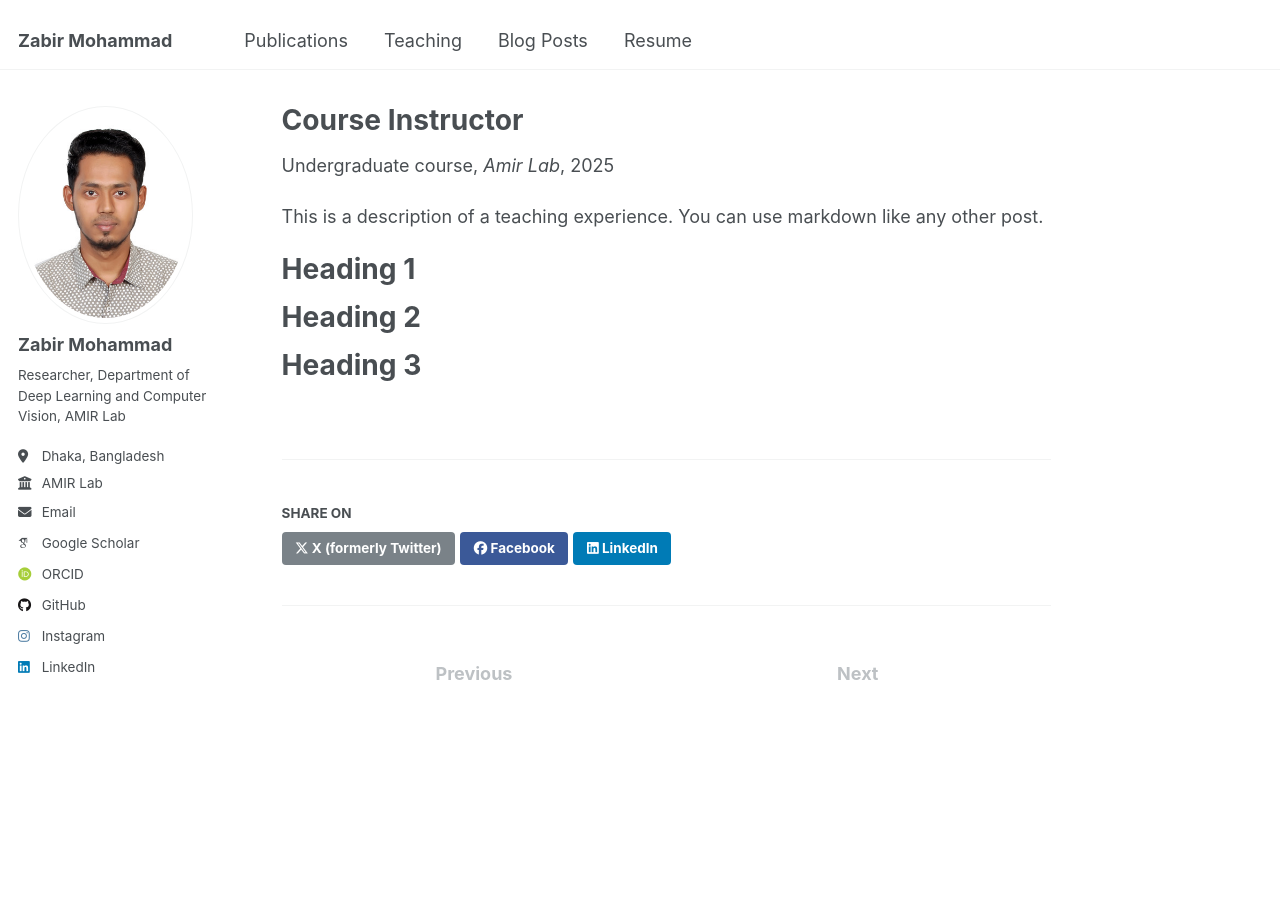
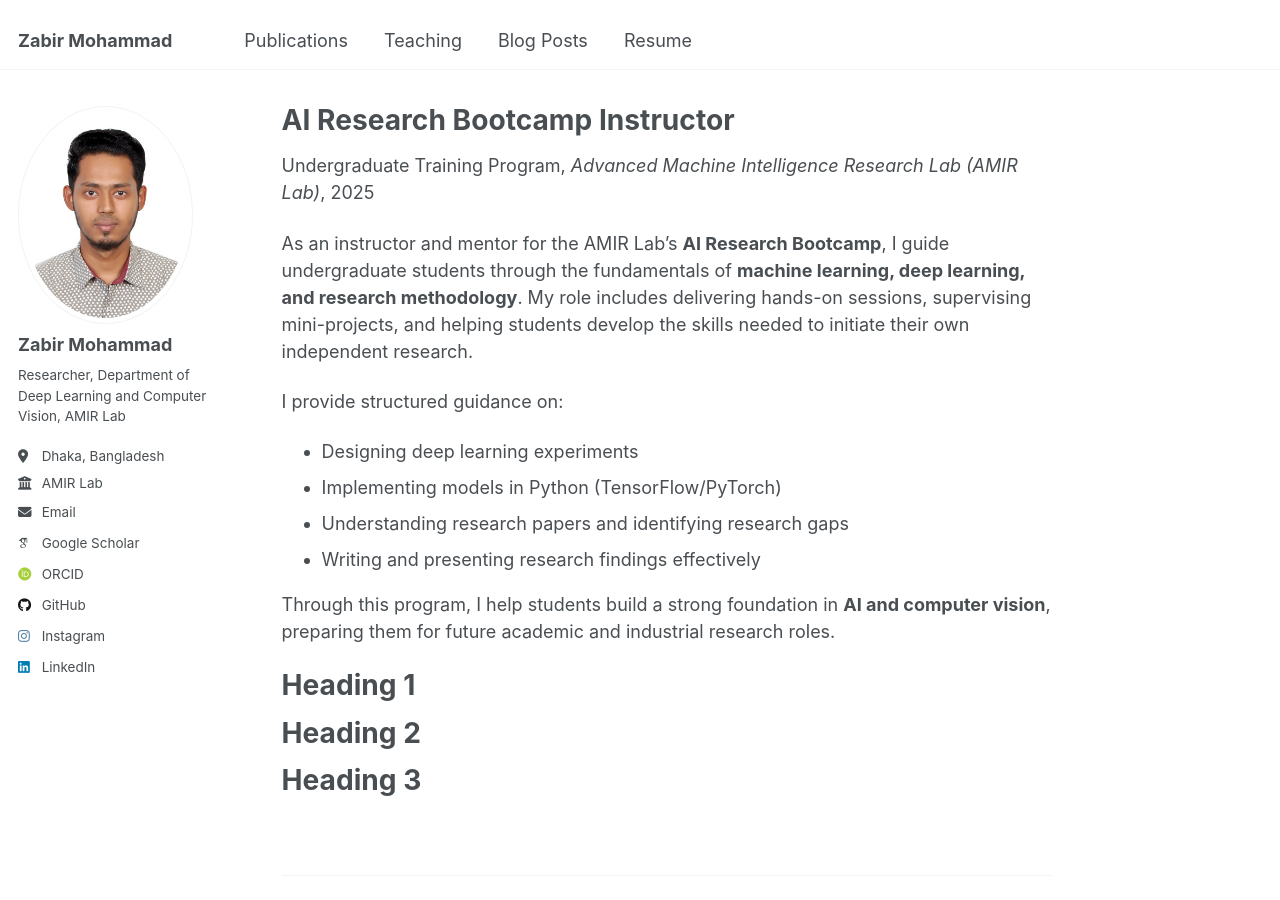
Before and after one commit to zabirmohammad/zabirmohammad.github.io, a Jekyll site: the page built from _teaching/2014-spring-teaching-1.md, in a window 1280 px wide and 900 px high. Built offline with Jekyll 4.4.1, drawn with Linux system fonts in a browser that asks for light colours; some web fonts are replaced.

Commit message:
Update Amir lab-teaching-1.md

```diff
--- a/_teaching/2014-spring-teaching-1.md
+++ b/_teaching/2014-spring-teaching-1.md
@@ -1,14 +1,23 @@
 ---
-title: "Course Instructor"
+title: "AI Research Bootcamp Instructor"
 collection: teaching
-type: "Undergraduate course"
-permalink: /teaching/2014-spring-teaching-1
-venue: "Amir Lab"
+type: "Undergraduate Training Program"
+permalink: /teaching/2025-summer-ai-bootcamp
+venue: "Advanced Machine Intelligence Research Lab (AMIR Lab)"
 date: 2025-07-01
 location: "Dhaka, Bangladesh"
 ---
 
-This is a description of a teaching experience. You can use markdown like any other post.
+As an instructor and mentor for the AMIR Lab’s **AI Research Bootcamp**, I guide undergraduate students through the fundamentals of **machine learning, deep learning, and research methodology**. My role includes delivering hands-on sessions, supervising mini-projects, and helping students develop the skills needed to initiate their own independent research.
+
+I provide structured guidance on:
+- Designing deep learning experiments
+- Implementing models in Python (TensorFlow/PyTorch)
+- Understanding research papers and identifying research gaps
+- Writing and presenting research findings effectively
+
+Through this program, I help students build a strong foundation in **AI and computer vision**, preparing them for future academic and industrial research roles.
+
 
 Heading 1
 ======
```
